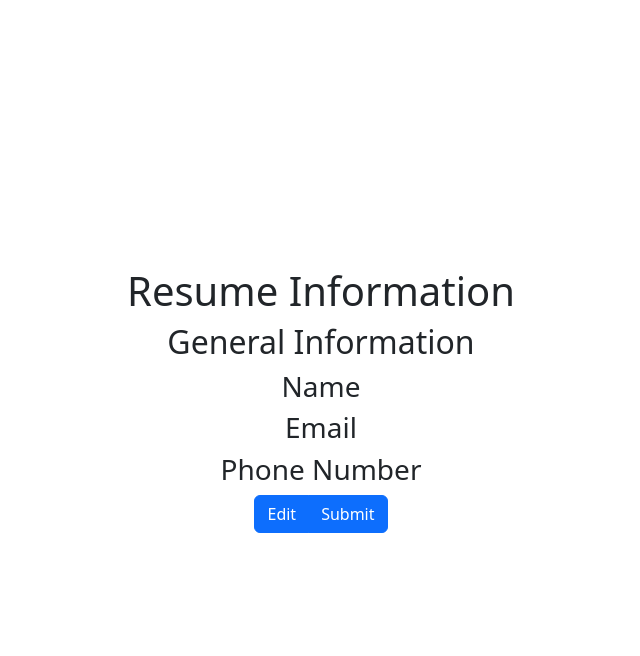
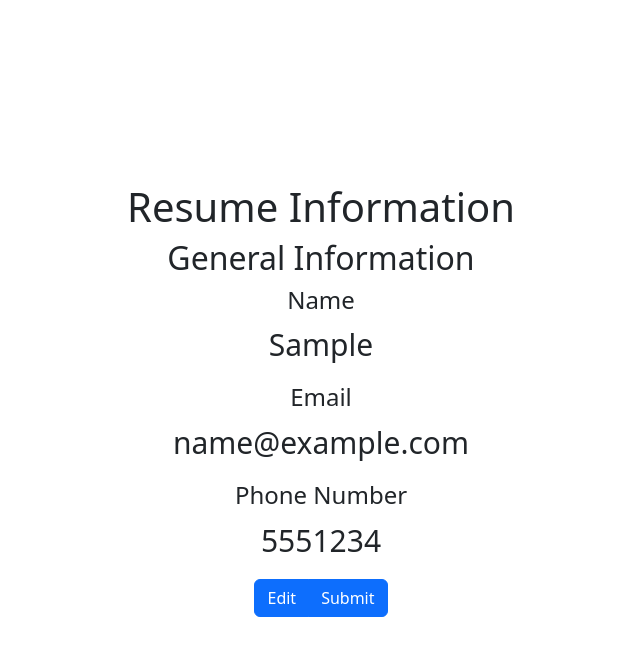
Before and after one commit to dysphere/cv-app, a React (Vite) app in the folder cv-app/: page / in a window 1280 px wide. Both pictures are taken after typing "Sample", "name@example.com", "5551234" into the empty fields and a click on the button "Submit". Shown: the top 656 px of the page, without its empty margins (319-959 px from the left). Built offline with nearby package versions, Linux system fonts and the light colour scheme.

Commit message:
have form and html reflect each other for top part

```diff
--- a/cv-app/src/Form.scss
+++ b/cv-app/src/Form.scss
@@ -1 +1,5 @@
 @import 'node_modules/bootstrap/scss/bootstrap';
+
+p {
+    font-size: 30px;
+}
--- a/cv-app/src/TopForm.jsx
+++ b/cv-app/src/TopForm.jsx
@@ -9,6 +9,9 @@ import { useState } from 'react'
 function TopForm() {
 
   const[showForm, setShowForm] = useState(true)
+  const [name, setName] = useState('')
+  const [email, setEmail] = useState('')
+  const [phone, setPhone] = useState('')
 
     return (
       <div>
@@ -17,24 +20,31 @@ function TopForm() {
         {showForm && <Form id="genInfo">
         <Form.Group className="mb-3" controlId="formBasicName">
         <Form.Label>Name</Form.Label>
-        <Form.Control type="text" placeholder="Name" />
+        <Form.Control type="text" placeholder="Name" value={name}
+        onChange={(event) => setName(event.target.value)}/>
       </Form.Group>
 
       <Form.Group className="mb-3" controlId="formBasicEmail">
         <Form.Label>Email</Form.Label>
-        <Form.Control type="email" placeholder="Email" />
+        <Form.Control type="email" placeholder="Email" value={email}
+        onChange={(event) => setEmail(event.target.value)}/>
       </Form.Group>
 
       <Form.Group className="mb-3" controlId="formBasicPhone">
         <Form.Label>Phone Number</Form.Label>
-        <Form.Control type="tel" placeholder="Phone Number" />
+        <Form.Control type="tel" placeholder="Phone Number" value={phone}
+        onChange={(event) => setPhone(event.target.value)}/>
       </Form.Group>
       </Form>}
+
       {!showForm &&
       <div>
-      <h3>Name</h3>
-      <h3>Email</h3>
-      <h3>Phone Number</h3>
+      <h4>Name</h4>
+      <p>{name}</p>
+      <h4>Email</h4>
+      <p>{email}</p>
+      <h4>Phone Number</h4>
+      <p>{phone}</p>
       </div>}
 
           <ButtonGroup aria-label="change buttons">
```
